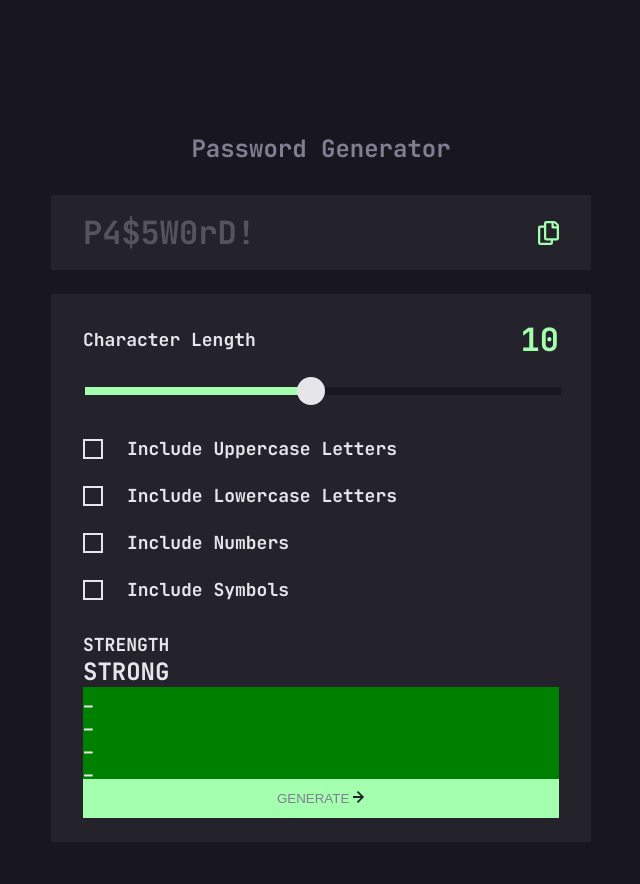
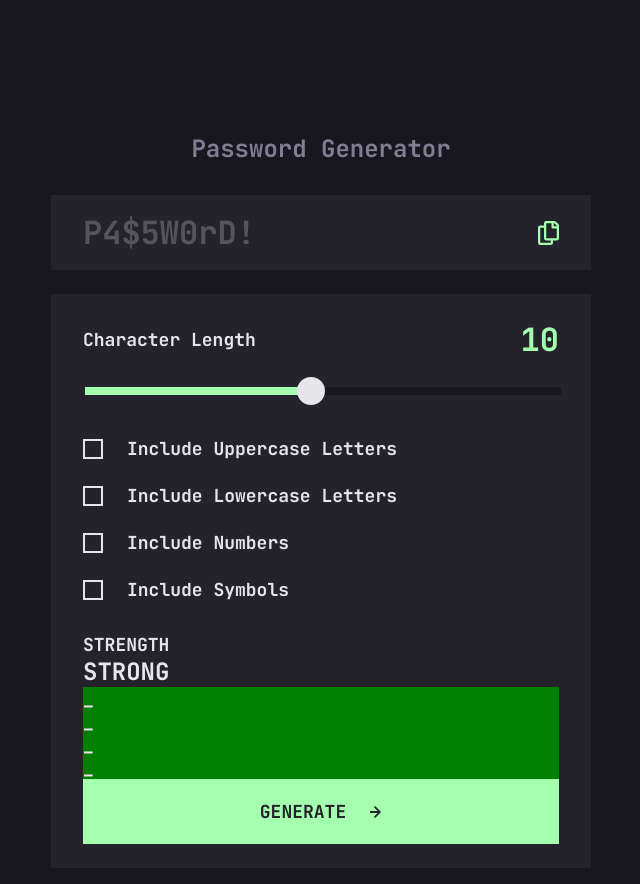
Before and after one commit to Johan-Carinus/assessment-password-generator-react, a Next.js app: page / in a window 1280 px wide. Shown: the whole page, without its empty margins (319-959 px from the left). Before the commit the page ends 858 px from the top, so only its background shows below. Built offline with nearby package versions, Linux system fonts and the light colour scheme.

Commit message:
Finished the visual aspect of the icon button.

```diff
--- a/components/generate-button.js
+++ /dev/null
@@ -1,9 +0,0 @@
-import Image from "next/image";
-
-export function GenerateButton() {
-    return (
-        <div>
-            <button className="btn">GENERATE <Image src={'/images/icon-arrow-right.svg'}  alt='Arrow icon' width='12' height='12'/></button>
-        </div>
-    );
-}
--- /dev/null
+++ b/components/icon-button.js
@@ -0,0 +1,12 @@
+import Image from "next/image";
+
+export function IconButton({buttonText, icon}) {
+    return (
+        <div style={{'--icon-path': `url('${icon.path}')`}} className='icon-button'>
+            <button className="btn">
+                {buttonText.toUpperCase()}
+                <div style={{width: icon.width, height: icon.height}} className='icon-box'></div>
+            </button>
+        </div>
+    );
+}
--- a/components/options.js
+++ b/components/options.js
@@ -1,7 +1,7 @@
 import {useState} from "react";
 import {ValueSlider} from "@/components/value-slider";
-import {StrengthIndicator} from "@/components/strength-indicator";
-import {GenerateButton} from "@/components/generate-button";
+import {StrengthState} from "@/components/strength-state";
+import {IconButton} from "@/components/icon-button";
 import {CustomCheckbox} from "@/components/custom-checkbox";
 
 export function Options() {
@@ -29,8 +29,15 @@ export function Options() {
             <div className='medium-spacer' />
             <CustomCheckbox labelText='Include Symbols'/>
             <div className='large-spacer'/>
-            <StrengthIndicator />
-            <GenerateButton />
+            <StrengthState />
+            <IconButton
+                buttonText='Generate'
+                icon={{
+                    path: '/images/icon-arrow-right.svg',
+                    width: 12,
+                    height: 12,
+                }}
+            />
         </div>
     );
 }
--- a/components/password-field.js
+++ b/components/password-field.js
@@ -24,6 +24,7 @@ export function PasswordField({password}) {
                 alt={copyLogoAltText}
                 width={21}
                 height={24}
+                priority={true}
             />
         </div>
     );
--- a/components/strength-indicator.js
+++ b/components/strength-state.js
@@ -1,4 +1,4 @@
-export function StrengthIndicator() {
+export function StrengthState() {
     return (
         <div className='far-background row-flex'>
             <div className='flex-grow-1'>STRENGTH</div>
--- a/styles/base/typography.scss
+++ b/styles/base/typography.scss
@@ -9,7 +9,7 @@
 
 $font-family: JetBrainsMono-Bold;
 
-h1, h2, body {
+h1, h2, body, button {
   font-family: $font-family;
   color: $color-almost-white;
 }
@@ -24,7 +24,7 @@ h2 {
   line-height: 31px;
 }
 
-body {
+body, button {
   font-size: 18px;
   line-height: 23px;
 }
--- a/styles/components/custom-checkbox.scss
+++ b/styles/components/custom-checkbox.scss
@@ -30,5 +30,5 @@ $checkbox-size: 20px;
   background-position: center;
   background-repeat: no-repeat;
   background-color: $color-neon-green;
-  border: 0;
+  border: none;
 }
--- a/styles/components/generate-button.scss
+++ /dev/null
@@ -1,16 +0,0 @@
-@import "../abstracts/variables";
-
-/* Style buttons */
-.btn {
-  background-color: $color-neon-green; /* Blue background */
-  border: none; /* Remove borders */
-  color: $color-grey; /* White text */
-  padding: 12px 16px; /* Some padding */
-  width: 100%;
-  cursor: pointer; /* Mouse pointer on hover */
-}
-
-/* Darker background on mouse-over */
-.btn:hover {
-  background-color: $color-neon-green;
-}
--- /dev/null
+++ b/styles/components/icon-button.scss
@@ -0,0 +1,40 @@
+@import "../abstracts/variables";
+
+.icon-button {
+  --icon-path: url('');
+}
+
+.icon-button button {
+  display: flex;
+  flex-direction: row;
+  align-items: center;
+  justify-content: center;
+  width: 100%;
+  height: 65px;
+  background-color: $color-neon-green;
+  color: $color-dark-grey;
+  border: none;
+  cursor: pointer;
+  padding: 0;
+}
+
+.icon-button button:hover {
+  background: transparent;
+  border: $border-thickness solid $color-neon-green;
+  color: $color-neon-green;
+}
+
+.icon-button button .icon-box {
+  background-color: $color-dark-grey;
+  -webkit-mask-image: var(--icon-path);
+  mask-image: var(--icon-path);
+  -webkit-mask-repeat: no-repeat; /* Prevent mask image from repeating (WebKit browsers) */
+  mask-repeat: no-repeat; /* Prevent mask image from repeating */
+  -webkit-mask-position: center;
+  mask-position: center;
+  margin-left: $spacing-medium;
+}
+
+.icon-button button:hover .icon-box {
+  background-color: $color-neon-green; /* Background color of the element */
+}
--- a/styles/components/password-field.scss
+++ b/styles/components/password-field.scss
@@ -40,3 +40,7 @@
 .password-field:hover img {
   filter: brightness(0) invert(1);
 }
+
+.password-field:hover .copied {
+  color: white;
+}
--- /dev/null
+++ b/styles/components/strength-state.scss
@@ -0,0 +1 @@
+@import "../abstracts/variables";
--- a/styles/main.scss
+++ b/styles/main.scss
@@ -6,4 +6,5 @@
 @import "components/options";
 @import "components/value-slider";
 @import "components/custom-checkbox";
-@import "components/generate-button";
+@import "components/icon-button";
+@import "components/strength-state";
```
